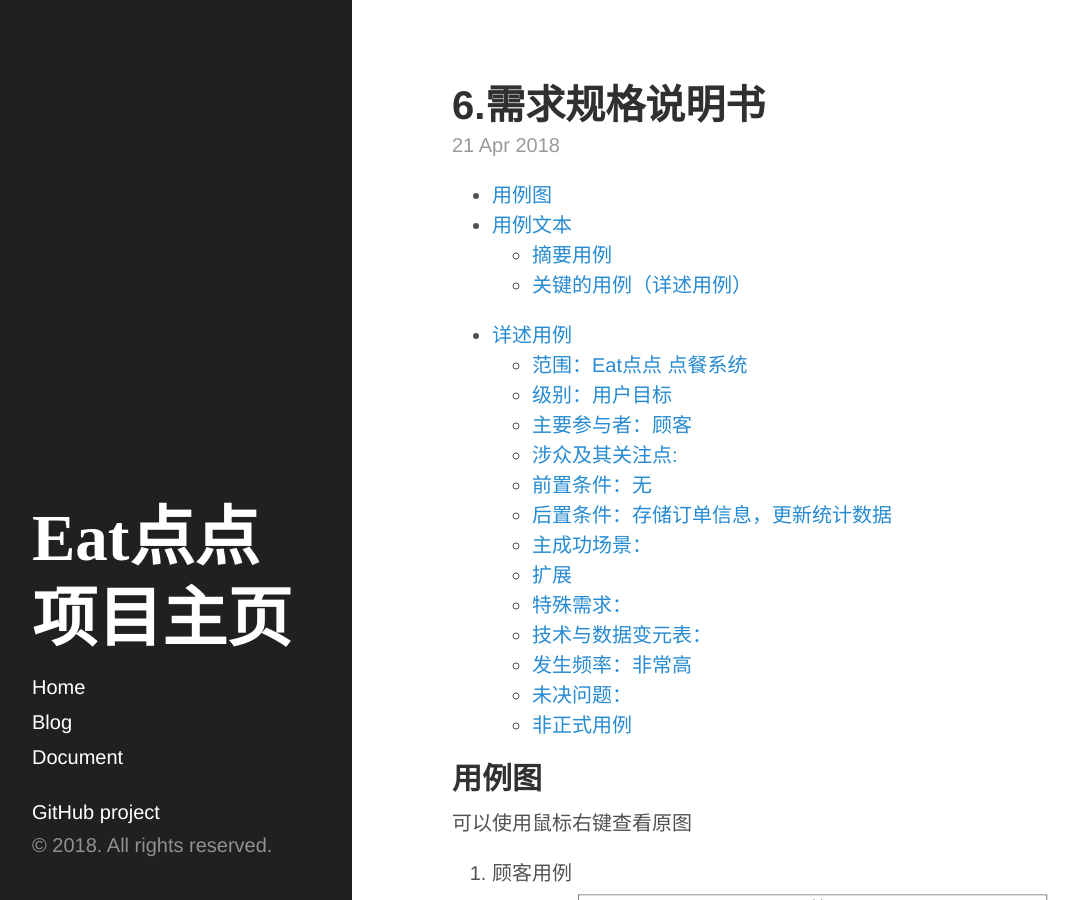
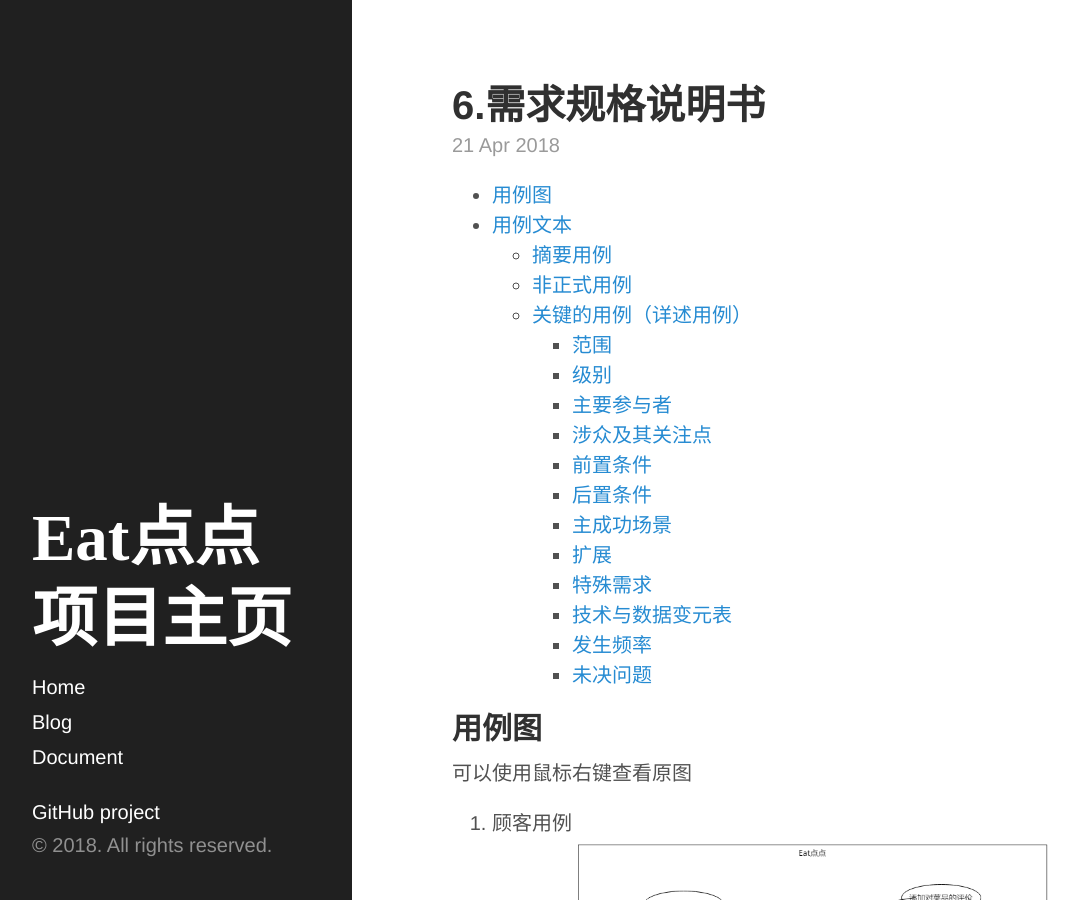
Before and after one commit to ChickenDinner8/ChickenDinner8.github.io, a Jekyll site: the page built from _posts/2018-04-21-需求说明书.md, in a window 1280 px wide and 900 px high. Shown: the whole window, without its empty margins (8-1087 px from the left). Built offline with Jekyll 4.4.1, drawn with Linux system fonts in a browser that asks for light colours; some of the changed text lies outside the part shown.

Commit message:
modify structure

```diff
--- a/_posts/2018-04-21-需求说明书.md
+++ b/_posts/2018-04-21-需求说明书.md
@@ -22,29 +22,35 @@ tags: document
 
 
 ## 用例文本
+
 ### 摘要用例
 
+### 非正式用例
 
 ### 关键的用例（详述用例）
-# 详述用例
 
-#### 范围：Eat点点 点餐系统
+#### 范围
+Eat点点 点餐系统
 
-#### 级别：用户目标
+#### 级别
+用户目标
 
-#### 主要参与者：顾客
+#### 主要参与者
+顾客
 
-#### 涉众及其关注点:
+#### 涉众及其关注点
 
 + 顾客：需要便捷地浏览餐厅菜单并向餐厅付款下单。希望可以方便地向餐厅提出其他需求并得到反馈
 + 工作人员：需要快速收到顾客的订单通知。希望能够向顾客反馈信息
 + 餐厅老板：需要编辑餐厅信息（餐厅介绍、菜单等）。希望可以统计餐厅的业务数据
 
-#### 前置条件：无
+#### 前置条件
+无
 
-#### 后置条件：存储订单信息，更新统计数据
+#### 后置条件
+存储订单信息，更新统计数据
 
-#### 主成功场景：
+#### 主成功场景
 1. 顾客扫码进入餐厅主界面
 2. 顾客浏览菜单，编辑订单，然后向餐厅付款下单
 3. 系统存储订单，并通知工作人员
@@ -80,7 +86,7 @@ tags: document
 1. 工作人员给出理由
 2. 系统通知顾客取消订单请求已被拒绝，并显示理由
 
-#### 特殊需求：
+#### 特殊需求
 
 + 系统的平均响应时间低于10秒
 + 系统必须可靠，使用者几乎不需要关心系统的失败问题
@@ -89,17 +95,15 @@ tags: document
 + 系统每隔一段时间要统计各项业务数据
 + 菜单要支持图片，而且可以控制菜品展示的优先级
 
-#### 技术与数据变元表：
+#### 技术与数据变元表
 
 + 餐厅老板需要登录以编辑餐厅信息
 
-#### 发生频率：非常高
+#### 发生频率
+非常高
 
-#### 未决问题：
+#### 未决问题
 
 + 系统的可靠性如何保障？
 + 系统的实时响应如何保障？
 + 系统的安全性如何保障？
-
-
-### 非正式用例
```
